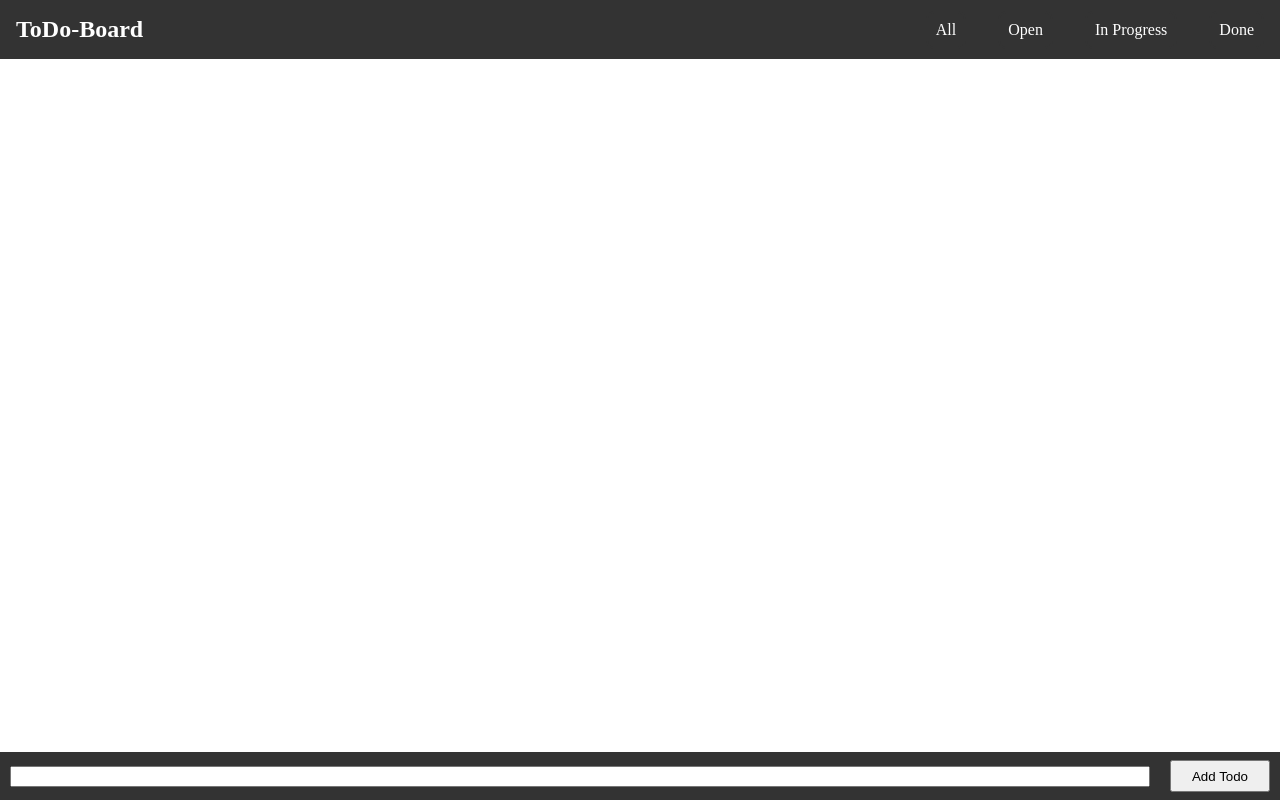
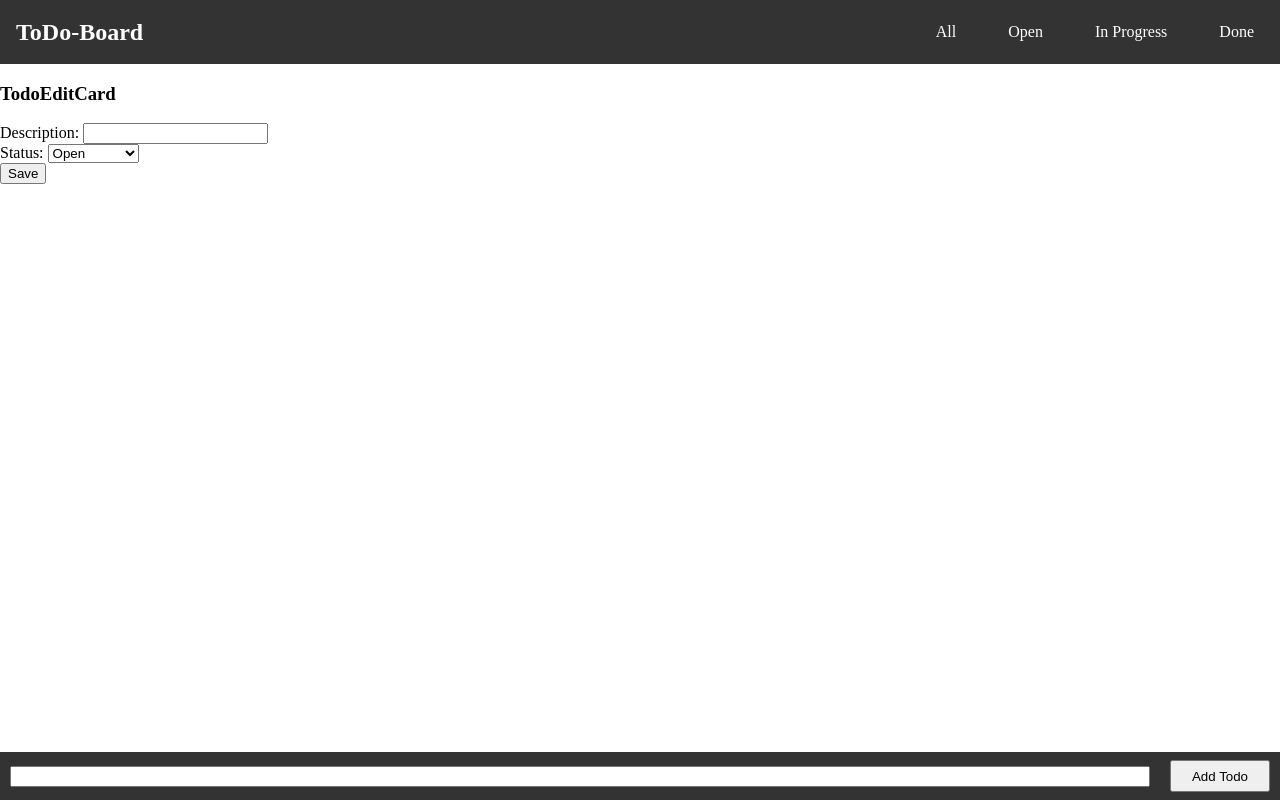
Before and after one commit to CarstenKremser/cgn-java-24-1-frontend-recapproject-frontend, a React (Vite) app: page /edit/1 in a window 1280 px wide. Built offline with nearby package versions, Linux system fonts and the light colour scheme; no server answers.

Commit message:
Add edit and progress functionality

```diff
--- a/src/App.tsx
+++ b/src/App.tsx
@@ -6,6 +6,7 @@ import './App.css'
 import {Todo} from "./data/todo.ts";
 import axios from "axios";
 import {TodoPage} from "./pages/todoPage.tsx";
+import {EditPage} from "./pages/editPage.tsx";
 import {AllStatusColumnCard} from "./components/AllStatusColumnCard.tsx";
 import {Navigation} from "./components/Navigation.tsx";
 import {AddTodo} from "./components/AddTodo.tsx";
@@ -26,18 +27,18 @@ export default function App() {
     useEffect(() => getTodos(),[todos])
 
 
-
     return (
         <div className="App">
-            <Navigation />
+            <Navigation/>
             <Routes>
-                <Route path="/" element={<AllStatusColumnCard  todos={todos} />}/>
+                <Route path="/" element={<AllStatusColumnCard todos={todos}/>}/>
                 <Route path="/open" element={<TodoStatusColumnCard status={"OPEN"} todos={todos}/>}/>
                 <Route path="/inprog" element={<TodoStatusColumnCard status={"IN_PROGRESS"} todos={todos}/>}/>
                 <Route path="/done" element={<TodoStatusColumnCard status={"DONE"} todos={todos}/>}/>
-                <Route path="/todo/:id" element={<TodoPage />}/>
+                <Route path="/todo/:id" element={<TodoPage/>}/>
+                <Route path="/edit/:id" element={<EditPage/>}/>
             </Routes>
-            <AddTodo />
+            <AddTodo/>
         </div>
-    )
+    );
 }
--- a/src/assets/Navigation.css
+++ b/src/assets/Navigation.css
@@ -11,6 +11,7 @@ nav {
     color: white;
     position: sticky;
     top: 0;
+    height: 4rem;
 }
 
 nav .navbar-title {
--- a/src/assets/styles.css
+++ b/src/assets/styles.css
@@ -23,9 +23,29 @@ li.status-column {
     padding: 10px;
     margin: 10px;
 }
+
 .status-column-card {
-    border: 1px solid lightgray;
-    border-radius: 5px;
-    padding: 10px;
+    border: 1px solid darkgray;
+    border-radius: 0;
+    padding: 0;
     margin: 10px;
+    margin-top: 0;
+    padding-top: 4rem;
+    background-color: white;
 }
+
+div.status-column-head {
+    position: fixed;
+    top: 4rem;
+    height: 3.5rem;
+    padding: 0.5rem;
+    padding-top: 0;
+    background-color: darkgray;
+    color: white;
+}
+
+.status-column-body {
+    margin-top: 0;
+    padding-bottom: 3rem;
+    background-color: white;
+}
--- a/src/components/AddTodo.tsx
+++ b/src/components/AddTodo.tsx
@@ -7,9 +7,7 @@ export function AddTodo() {
 
     const [todoInput, setTodoInput] = useState("")
 
-
     function handleButtonOnClick() {
-        console.log("Create new ToDo: " + todoInput)
         const newTodo:Todo = {
             id: crypto.randomUUID(),
             description: todoInput,
--- /dev/null
+++ b/src/components/StatusSelect.tsx
@@ -0,0 +1,14 @@
+import {ChangeEvent} from "react";
+
+type StatusSelectProps = {
+    status: string,
+    onChange: (event:ChangeEvent<HTMLSelectElement>) => void
+}
+
+export default function StatusSelect({onChange, status}: StatusSelectProps) {
+    return   <select onChange={onChange} value={status}>
+        <option value={"OPEN"}>Open</option>
+        <option value={"IN_PROGRESS"}>In Progress</option>
+        <option value={"DONE"}>Done</option>
+    </select>
+}
--- a/src/components/TodoCard.tsx
+++ b/src/components/TodoCard.tsx
@@ -1,21 +1,42 @@
 import {Todo} from "../data/todo.ts";
 import {Link} from "react-router-dom";
 import '../assets/styles.css';
+import axios from "axios";
+import {nextStatus} from "../status.ts";
 
 
 type TodoCardParams = {
     todo: Todo,
 }
 
+
 export function TodoCard({todo}: TodoCardParams) {
+
+    function handleProgresButtonClick() {
+        if (todo.status === "OPEN" || todo.status === "IN_PROGRESS") {
+            const newStatus = nextStatus(todo.status)
+            if (newStatus) {
+                const newTodo = {
+                    id: todo.id,
+                    description: todo.description,
+                    status: newStatus
+                }
+                axios
+                    .put("/api/todo/" + todo.id + "/update", newTodo)
+                    .then(() => {
+                    })
+            }
+       }
+    }
+
     return (<>
         <div className="todo-card">
             <h3>TodoCard</h3>
             <p>Id is {todo.id}</p>
             <p>{todo.description}</p>
             <Link to={"/todo/" + todo.id}>Details</Link>
-            <p>Edit</p>
-            <p>Progress</p>
+            <Link to={"/edit/" + todo.id}>Edit</Link>
+            <button onClick={handleProgresButtonClick}>Progress</button>
         </div>
     </>)
 }
--- /dev/null
+++ b/src/components/TodoEditCard.tsx
@@ -0,0 +1,62 @@
+import {useNavigate} from "react-router-dom";
+import {ChangeEvent, useEffect, useState} from "react";
+import {Todo} from "../data/todo.ts";
+import axios from "axios";
+import StatusSelect from "./StatusSelect.tsx";
+
+type EditCardParams = {
+    todo: Todo,
+}
+
+export function TodoEditCard({todo}: EditCardParams) {
+    const [description, setDescription] = useState<string>("");
+    const [status, setStatus] = useState<string>("");
+    const navigate = useNavigate();
+
+    useEffect(() => {
+            setDescription(todo.description);
+            setStatus(todo.status);
+        }, [todo]
+    )
+
+    function handleDescriptionOnChange(event: ChangeEvent<HTMLInputElement>): void {
+        setDescription(event.target.value);
+    }
+
+    function handleStatusOnChange(event: ChangeEvent<HTMLSelectElement>): void {
+        setStatus(event.target.value);
+    }
+
+    function handleSaveButtonClick() {
+        const newTodo = {
+            id: todo.id,
+            description: description,
+            status: status
+        }
+        axios
+            .put("/api/todo/" + todo.id + "/update", newTodo)
+            .then(() => {
+                navigate("/todo/" + todo.id)
+            })
+    }
+
+    return (<>
+        <div className="todo-edit-card">
+            <h3>TodoEditCard</h3>
+            <div>
+                <label htmlFor={"description"}>Description: </label>
+                <input id={"description"} name={"description"} type={"text"} value={description}
+                       onChange={handleDescriptionOnChange}/>
+            </div>
+            <div>
+                <label htmlFor={"status"}>Status: </label>
+                <StatusSelect id={"status"} name={"status"} status={status} onChange={handleStatusOnChange}/>
+            </div>
+            <div>
+                <button onClick={handleSaveButtonClick}>Save</button>
+            </div>
+        </div>
+    </>)
+
+
+}
--- a/src/components/TodoStatusColumnCard.tsx
+++ b/src/components/TodoStatusColumnCard.tsx
@@ -2,6 +2,7 @@ import {TodoCard} from "./TodoCard.tsx";
 import {Todo} from "../data/todo.ts";
 import '../assets/styles.css';
 import {useEffect, useState} from "react";
+import {statusToString} from "../status.ts";
 
 type TodoStatusColumnCardParams = {
     status: string,
@@ -23,13 +24,17 @@ export function TodoStatusColumnCard({status, todos}: TodoStatusColumnCardParams
 
     return (<>
         <div className="status-column-card">
-            <h2>TodoStatusColumnCard {status}</h2>
-            <p>links to open - in_prog - done</p>
-            <ul className="cards-list">
-                {selectedTodos.map((el: Todo) => {
-                    return <WrappedCard key={el.id} todo={el}/>
-                })}
-            </ul>
+            <div className="status-column-head">
+                <h2>{statusToString(status)}</h2>
+            </div>
+            <div className="status-column-body">
+
+                <ul className="cards-list">
+                    {selectedTodos.map((el: Todo) => {
+                        return <WrappedCard key={el.id} todo={el}/>
+                    })}
+                </ul>
+            </div>
         </div>
     </>)
 }
--- /dev/null
+++ b/src/pages/editPage.tsx
@@ -0,0 +1,31 @@
+import {useEffect, useState} from "react";
+import {Todo} from "../data/todo.ts";
+import {useParams} from "react-router";
+import axios from "axios";
+import {TodoEditCard} from "../components/TodoEditCard.tsx";
+
+export function EditPage(): JSX.Element {
+    const [todo, setTodo] = useState<Todo>({
+        id: "",
+        description: "",
+        status: ""
+    });
+
+    const params = useParams()
+
+    useEffect(() => {
+            axios
+                .get("/api/todo/" + params.id)
+                .then(response => {
+                    setTodo(response.data)
+                })
+                .catch(reason => console.log(reason.message))
+        },
+        [params.id]
+    )
+
+    return (<>
+        <TodoEditCard todo={todo} />
+    </>)
+
+}
--- /dev/null
+++ b/src/status.ts
@@ -0,0 +1,23 @@
+export function nextStatus(status: string) {
+    if (status === 'OPEN') {
+        return 'IN_PROGRESS';
+    } else if (status === 'IN_PROGRESS') {
+        return 'DONE';
+    } else if (status === 'DONE') {
+        return undefined;
+    }
+}
+
+export function statusToString(status: string): string {
+    if (status === 'ALL') {
+        return "All"
+    } else if (status === 'OPEN') {
+        return "Open"
+    } else if (status === 'IN_PROGRESS') {
+        return "In Progress"
+    } else if (status === 'DONE') {
+        return "Done"
+    } else {
+        return "unknown"
+    }
+}
```
